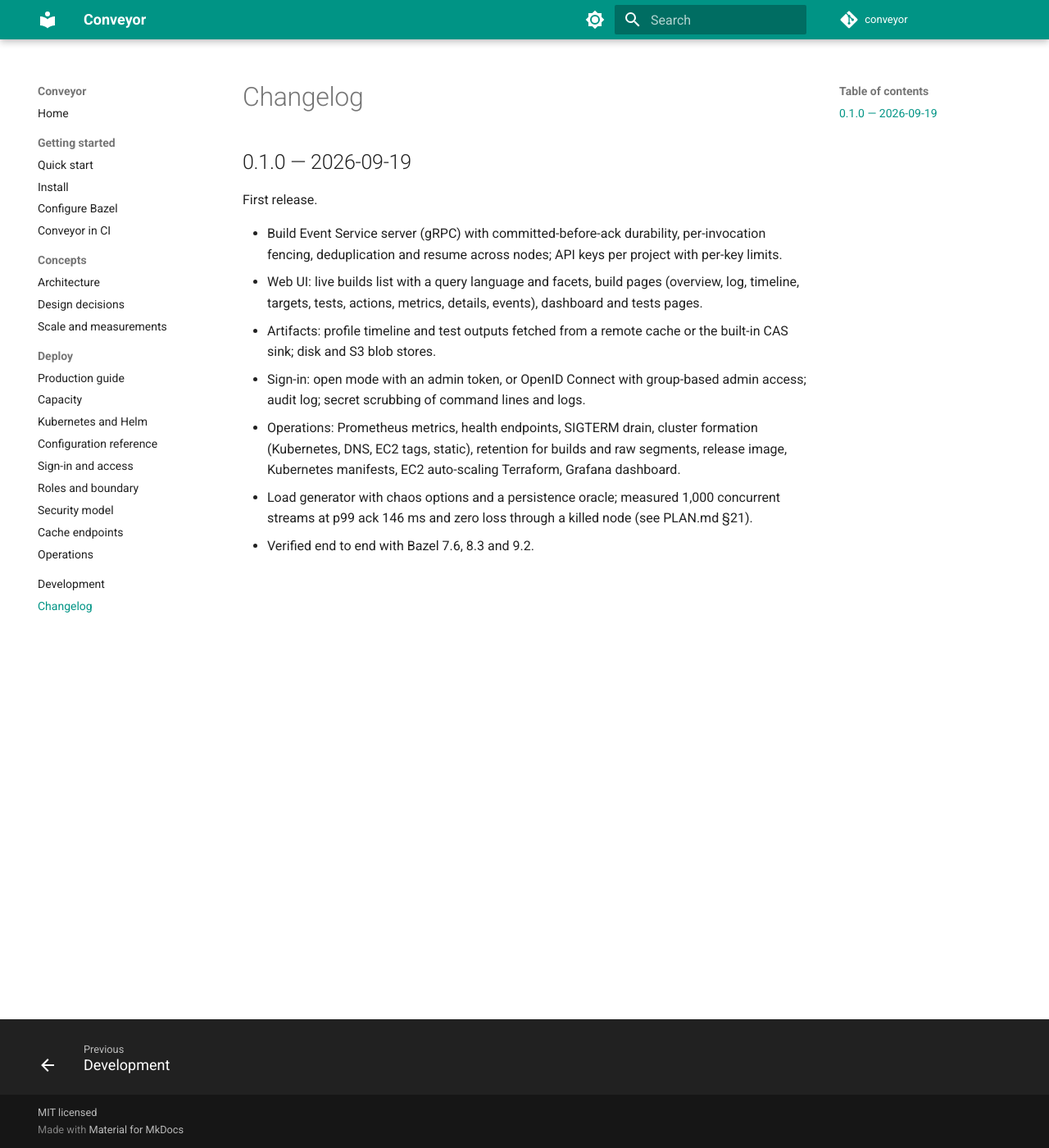
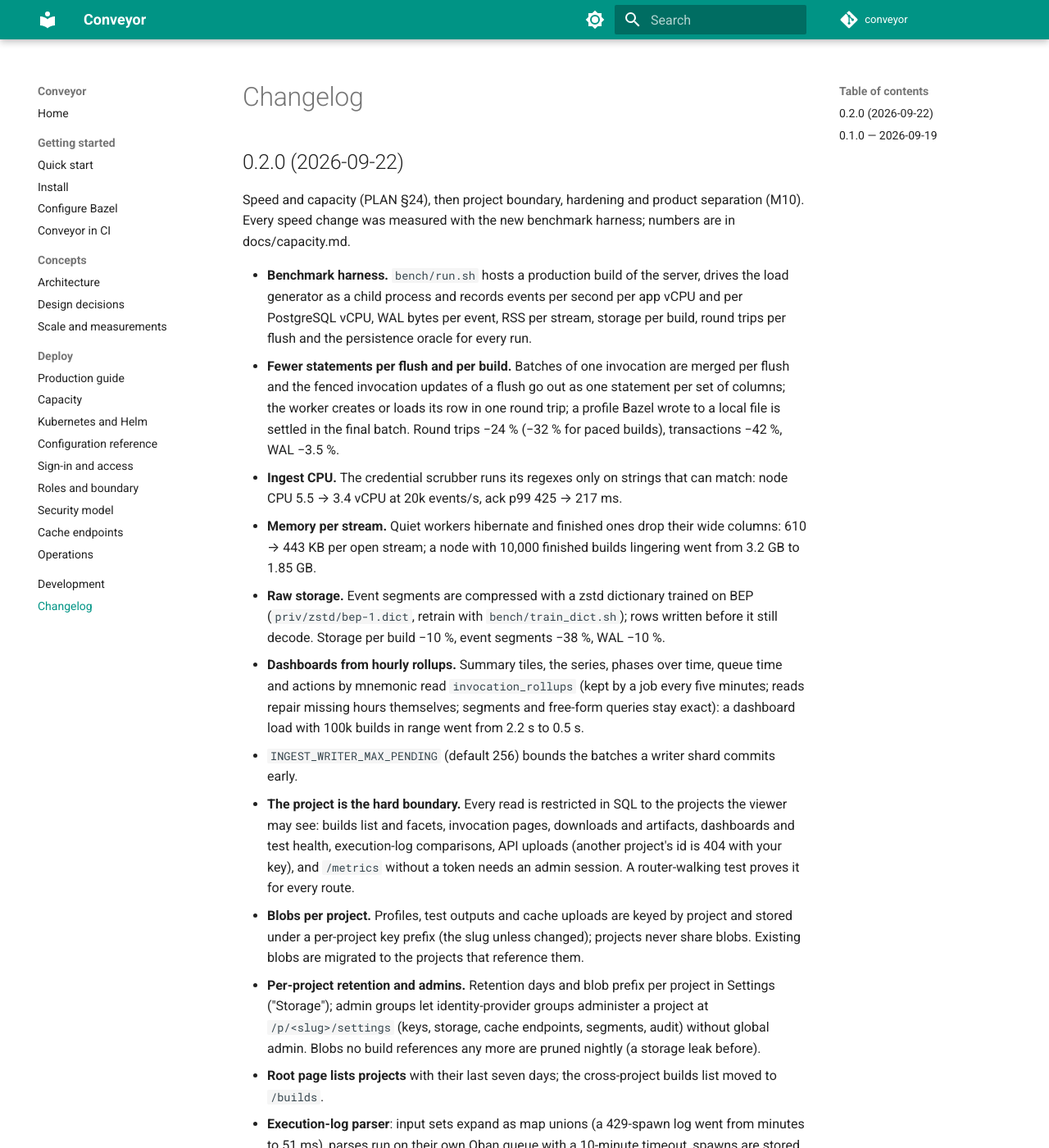
Before and after one commit to erneestoc/conveyor, an MkDocs documentation site: the page built from docs/changelog.md, in a window 1280 px wide and 1400 px high. Shown: the whole window at 82% size. Built offline with MkDocs 1.6.1 and Material for MkDocs 9.7.7, drawn with Linux system fonts in a browser that asks for light colours; comment, search, counter and statistics services are not loaded; some of the changed text lies outside the part shown.

Commit message:
Release prep 0.2.0: changelog, app version, chart annotations
Co-Authored-By: Claude Fable 5.1 <noreply@anthropic.com>
Claude-Session: https://claude.ai/code/session_013T4qUDStW7F9C64ivhxJdn

```diff
--- a/docs/changelog.md
+++ b/docs/changelog.md
@@ -1,4 +1,62 @@
 # Changelog
+
+## 0.2.0 (2026-09-22)
+
+Speed and capacity (PLAN §24), then project boundary, hardening and product separation
+(M10). Every speed change was measured with the new benchmark harness; numbers are in
+docs/capacity.md.
+
+- **Benchmark harness.** `bench/run.sh` hosts a production build of the server, drives
+  the load generator as a child process and records events per second per app vCPU and
+  per PostgreSQL vCPU, WAL bytes per event, RSS per stream, storage per build, round
+  trips per flush and the persistence oracle for every run.
+- **Fewer statements per flush and per build.** Batches of one invocation are merged per
+  flush and the fenced invocation updates of a flush go out as one statement per set of
+  columns; the worker creates or loads its row in one round trip; a profile Bazel wrote
+  to a local file is settled in the final batch. Round trips −24 % (−32 % for paced
+  builds), transactions −42 %, WAL −3.5 %.
+- **Ingest CPU.** The credential scrubber runs its regexes only on strings that can
+  match: node CPU 5.5 → 3.4 vCPU at 20k events/s, ack p99 425 → 217 ms.
+- **Memory per stream.** Quiet workers hibernate and finished ones drop their wide
+  columns: 610 → 443 KB per open stream; a node with 10,000 finished builds lingering
+  went from 3.2 GB to 1.85 GB.
+- **Raw storage.** Event segments are compressed with a zstd dictionary trained on BEP
+  (`priv/zstd/bep-1.dict`, retrain with `bench/train_dict.sh`); rows written before it
+  still decode. Storage per build −10 %, event segments −38 %, WAL −10 %.
+- **Dashboards from hourly rollups.** Summary tiles, the series, phases over time, queue
+  time and actions by mnemonic read `invocation_rollups` (kept by a job every five
+  minutes; reads repair missing hours themselves; segments and free-form queries stay
+  exact): a dashboard load with 100k builds in range went from 2.2 s to 0.5 s.
+- `INGEST_WRITER_MAX_PENDING` (default 256) bounds the batches a writer shard commits early.
+
+- **The project is the hard boundary.** Every read is restricted in SQL to the projects
+  the viewer may see: builds list and facets, invocation pages, downloads and artifacts,
+  dashboards and test health, execution-log comparisons, API uploads (another project's
+  id is 404 with your key), and `/metrics` without a token needs an admin session. A
+  router-walking test proves it for every route.
+- **Blobs per project.** Profiles, test outputs and cache uploads are keyed by project and
+  stored under a per-project key prefix (the slug unless changed); projects never share
+  blobs. Existing blobs are migrated to the projects that reference them.
+- **Per-project retention and admins.** Retention days and blob prefix per project in
+  Settings ("Storage"); admin groups let identity-provider groups administer a project at
+  `/p/<slug>/settings` (keys, storage, cache endpoints, segments, audit) without global
+  admin. Blobs no build references any more are pruned nightly (a storage leak before).
+- **Root page lists projects** with their last seven days; the cross-project builds list
+  moved to `/builds`.
+- **Execution-log parser**: input sets expand as map unions (a 429-spawn log went from
+  minutes to 51 ms), parses run on their own Oban queue with a 10-minute timeout, spawns
+  are stored in small chunks with long statement timeouts and transient retry.
+- **Lifecycle events never start a worker** on a node that does not own the stream (behind
+  a balancer this fenced the real one).
+- **Metrics and alerts**: `conveyor_oban_jobs_count`, `conveyor_oban_oldest_available_seconds`,
+  `conveyor_ingest_fenced_count`, `conveyor_blobs_errors_count`; rules in
+  `deploy/prometheus/alerts.yml` and an optional Helm `PrometheusRule`.
+- **Database TLS**: `DATABASE_SSL=true` with `DATABASE_SSL_CA` (RDS global bundle).
+- **Deploy**: `deploy/trial` gains a single-node Caddy edge (Let's Encrypt, gRPC on 1985),
+  restore-from-snapshot, NLB cross-zone balancing, EC2-based instance health; a rehearsed
+  backup and restore is documented.
+- **Load generator**: `--tls` for balancers and Caddy; survives a killed server mid-stream.
+- Docs: install paths per platform, capacity, roles and boundary, runbooks.
 
 ## 0.1.0 — 2026-09-19
 
--- a/docs/kubernetes.md
+++ b/docs/kubernetes.md
@@ -15,7 +15,7 @@ kubectl -n conveyor create secret generic conveyor \
   --from-literal=RELEASE_COOKIE="$(openssl rand -base64 32)" \
   --from-literal=ADMIN_TOKEN="$(openssl rand -hex 16)"
 
-helm install conveyor oci://ghcr.io/erneestoc/charts/conveyor --version 0.1.0 -n conveyor \
+helm install conveyor oci://ghcr.io/erneestoc/charts/conveyor --version 0.2.0 -n conveyor \
   --set existingSecret=conveyor \
   --set hosts.web=conveyor.example.com --set hosts.grpc=bes.example.com \
   --set config.S3_BUCKET=my-conveyor-blobs --set config.S3_REGION=us-east-1
```
Also changed, not shown: CHANGELOG.md (+27 -2 lines), README.md (+3 -3 lines), 2 other files.
